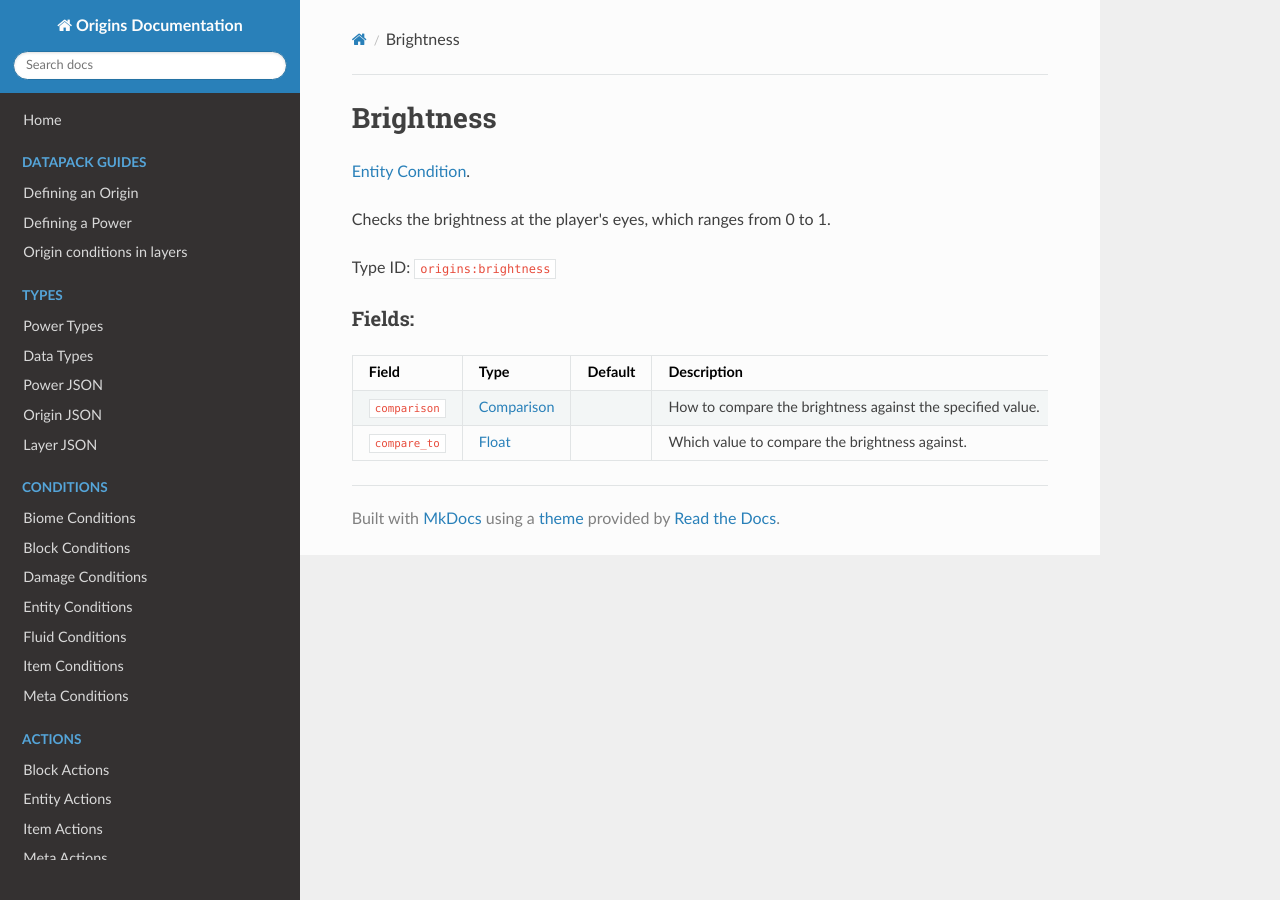
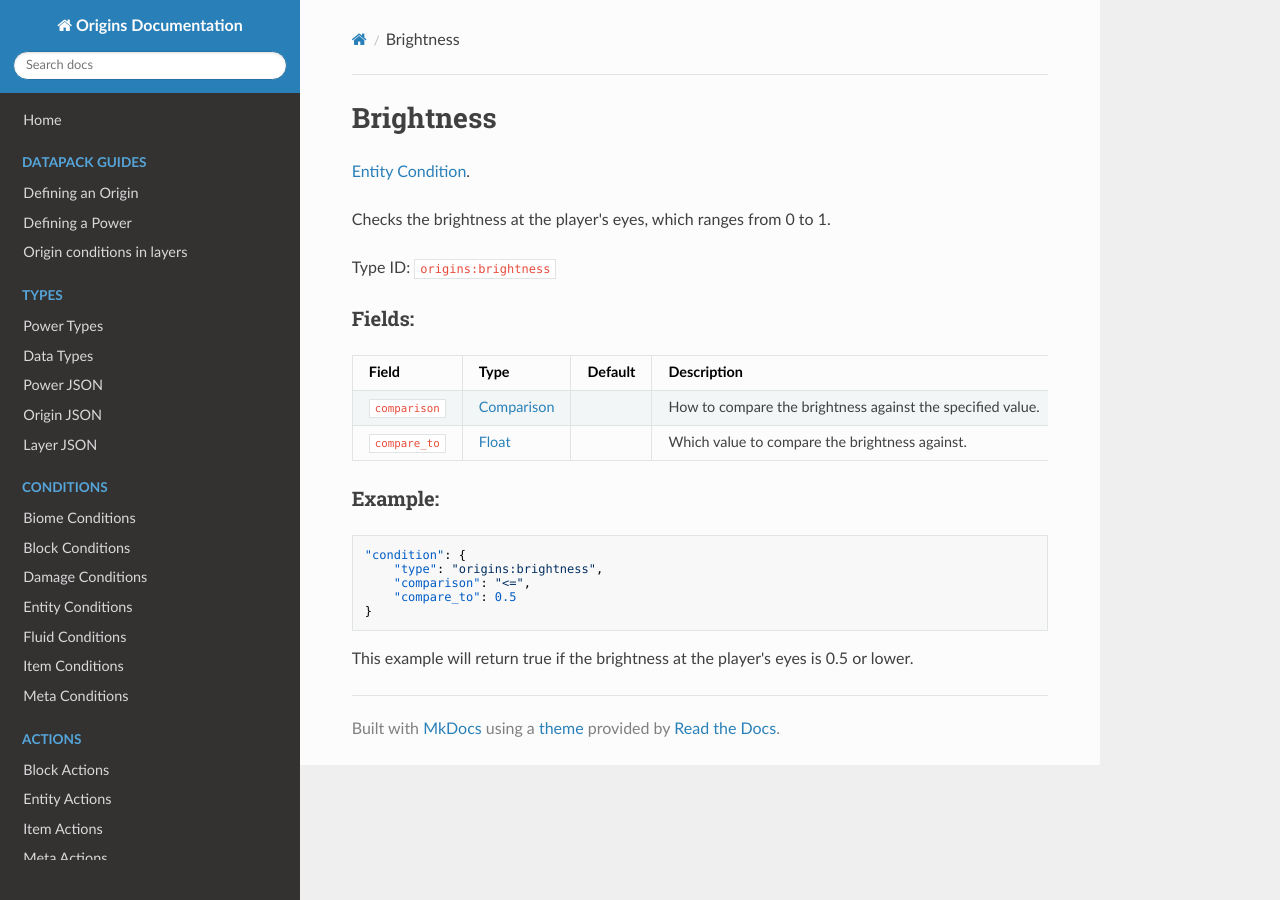
Before and after one commit to apace100/origins-docs, an MkDocs documentation site: the page built from docs/entity_conditions/brightness.md, in a window 1280 px wide. Built offline with MkDocs 1.6.1, drawn with Linux system fonts in a browser that asks for light colours; nearby versions of some CDN libraries.

Commit message:
Added an example for `brightness.md`

````diff
--- a/docs/entity_conditions/brightness.md
+++ b/docs/entity_conditions/brightness.md
@@ -16,3 +16,14 @@ Field  | Type | Default | Description
 -------|------|---------|-------------
 `comparison` | [Comparison](../data_types/comparison.md) | | How to compare the brightness against the specified value.
 `compare_to` | [Float](../data_types/float.md) | | Which value to compare the brightness against.
+
+### Example:
+
+```json
+"condition": {
+    "type": "origins:brightness",
+    "comparison": "<=",
+    "compare_to": 0.5
+}
+```
+This example will return true if the brightness at the player's eyes is 0.5 or lower.
````
Also changed, not shown: other parts of docs/entity_conditions/brightness.md (+1 -1 lines).
